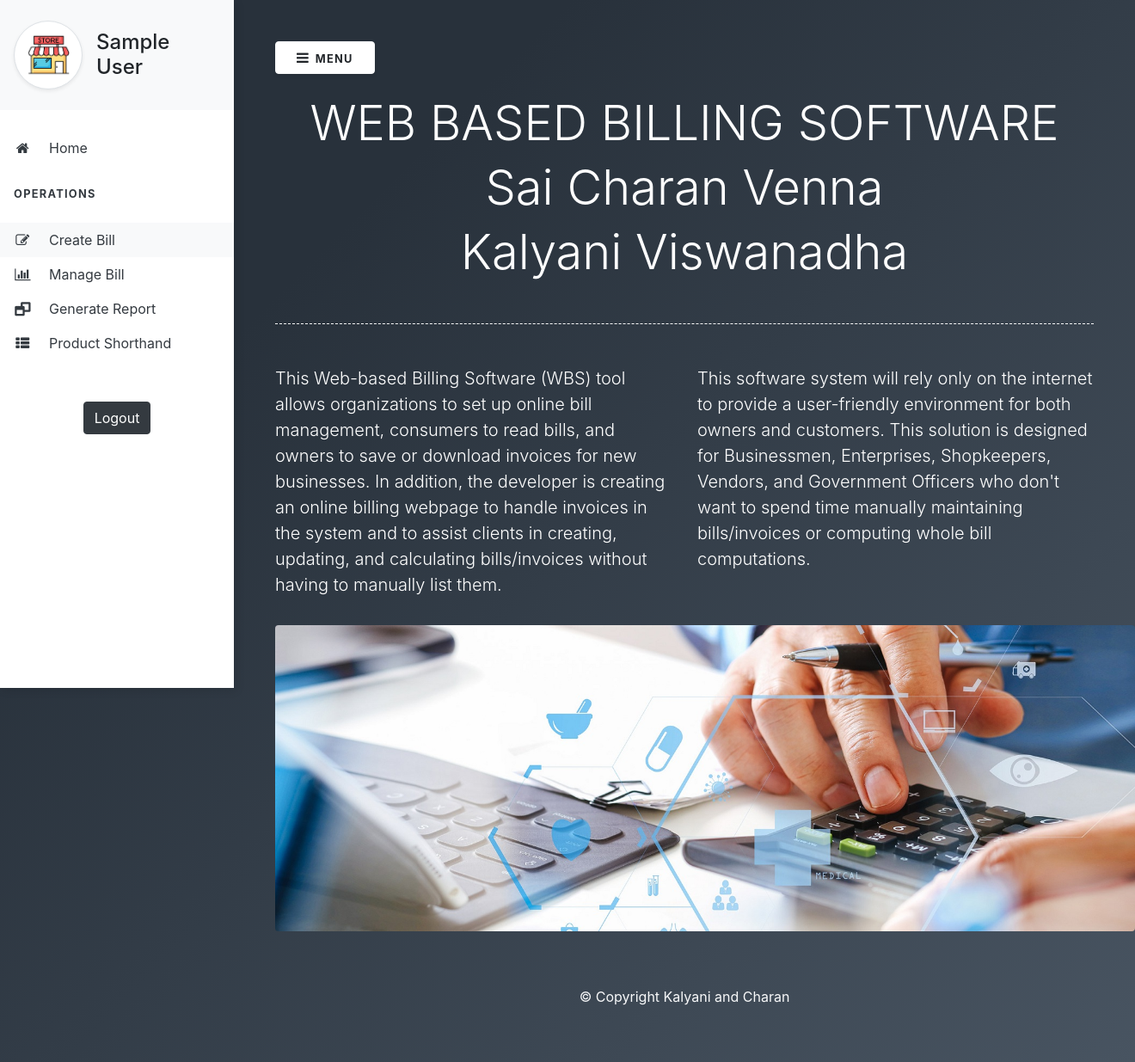
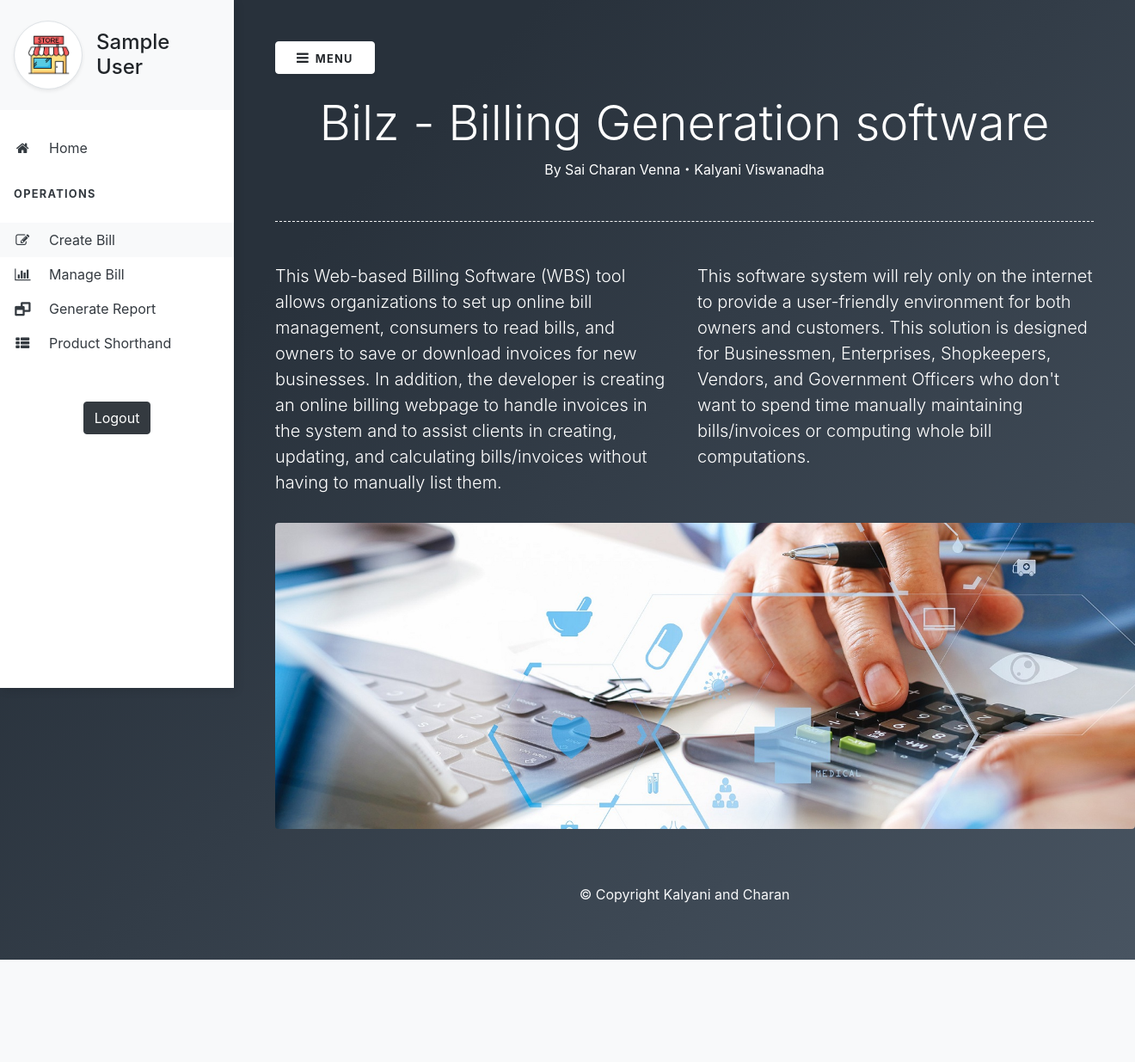
Before and after one commit to charan7105/Bilz-BillingGeneratingSoftware, a PHP site: page / in a window 1320 px wide. Shown: the whole page at 86% size. After the commit the page ends 1116 px from the top, so only its background shows below. Run offline with PHP 8.4, Linux system fonts and the light colour scheme; the visitor is signed in with stand-in values (Sample User, id 1).

Commit message:
change the text

```diff
--- a/createbill.php
+++ b/createbill.php
@@ -63,7 +63,7 @@
 		<a href="productshorthand.php" class="nav-link text-dark">
 				  <i class="fa fa-th-list mr-3 text-dark fa-fw"></i>
 				  Product Shorthand
-			  </a>
+		</a>
 	  </li>
   </ul>
 
--- a/index.php
+++ b/index.php
@@ -79,27 +79,22 @@
   <button id="sidebarCollapse" type="button" class="btn btn-light bg-white rounded-pill shadow-sm px-4 mb-4"><i class="fa fa-bars mr-2"></i><small class="text-uppercase font-weight-bold">Menu</small></button>
 
   <!-- Demo content -->
-  <h2 class="display-4 text-white text-center">WEB BASED BILLING SOFTWARE</h2>
-  <h2 class="display-4 text-white text-center">Sai Charan Venna</h2>
-  <h2 class="display-4 text-white text-center">Kalyani Viswanadha</h2>
+  <h2 class="display-4 text-white text-center">Bilz - Billing Generation software</h2>
+  <p class="display-5 text-white text-center">By Sai Charan Venna・Kalyani Viswanadha</p>
 
   <div class="separator"></div>
   <div class="row text-white">
     <div class="col-lg-6">
-
       <p class="lead">This Web-based Billing Software (WBS) tool allows organizations to set up online bill management, consumers to read bills, and owners to save or download invoices for new businesses. In addition, the developer is creating an online billing webpage to handle invoices in the system and to assist clients in creating, updating, and calculating bills/invoices without having to manually list them.</p>
-
     </div>
     <div class="col-lg-6">
-
-
       <p class="lead">This software system will rely only on the internet to provide a user-friendly environment for both owners and customers. This solution is designed for Businessmen, Enterprises, Shopkeepers, Vendors, and Government Officers who don't want to spend time manually maintaining bills/invoices or computing whole bill computations.</p>
     </div>
 </div>
+
 <div class="mt-3">
 	<img src="bill2.jpg" width="1000rem" height="auto" class="rounded mx-auto d-block" alt="...">
 </div>
-
 
 <div class="footer-copyright text-center text-light py-3 mt-5">&copy; Copyright Kalyani and Charan </div>
 </div>
--- a/style.css
+++ b/style.css
@@ -1,6 +1,6 @@
 body {
   /* overflow: hidden; */
-    background-color: #485461;
+    background-color: #484c61;
     background-image: linear-gradient(315deg, #485461 0%, #28313b 74%);
     min-height: 100vh;
     overflow-x: hidden;
```
